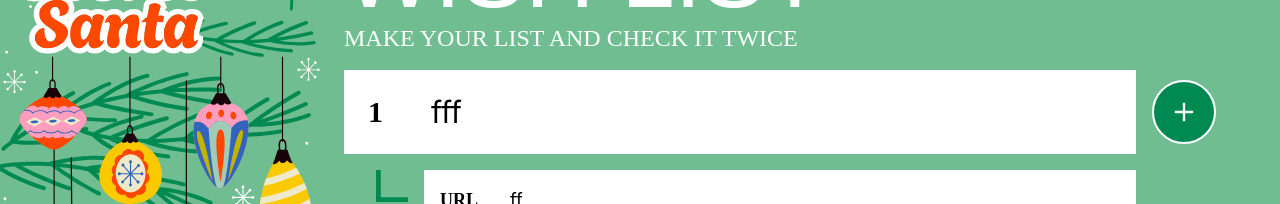
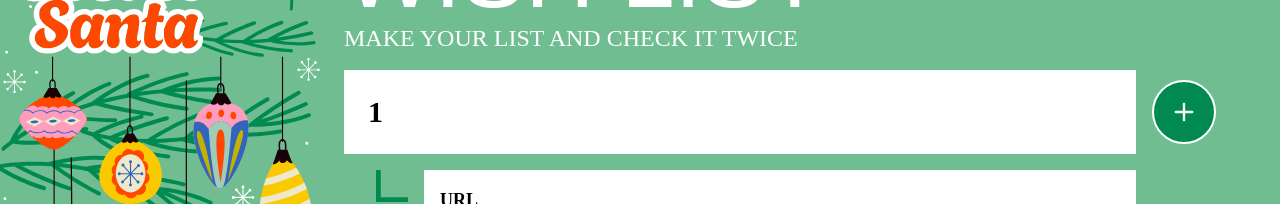
Before and after one commit to ccccchriz/advent-of-css-2023, a React (Vite) app: page / in a window 1280 px wide. Shown: the part 166-370 px from the top of the page. Built offline with nearby package versions, Linux system fonts and the light colour scheme; a web font is replaced by a local one.

Commit message:
empty wishlist

```diff
--- a/src/pages/main/Wishlist.tsx
+++ b/src/pages/main/Wishlist.tsx
@@ -10,7 +10,7 @@ interface WishlistArray {
 
 function Wishlist() {
   const [wishlist, setWishlist] = useState<WishlistArray[]>([
-    { text: "fff", url: "ff" },
+    { text: "", url: "" },
   ]);
 
   const updateWishlist = (id: number, field: "text" | "url", value: string) => {
```
